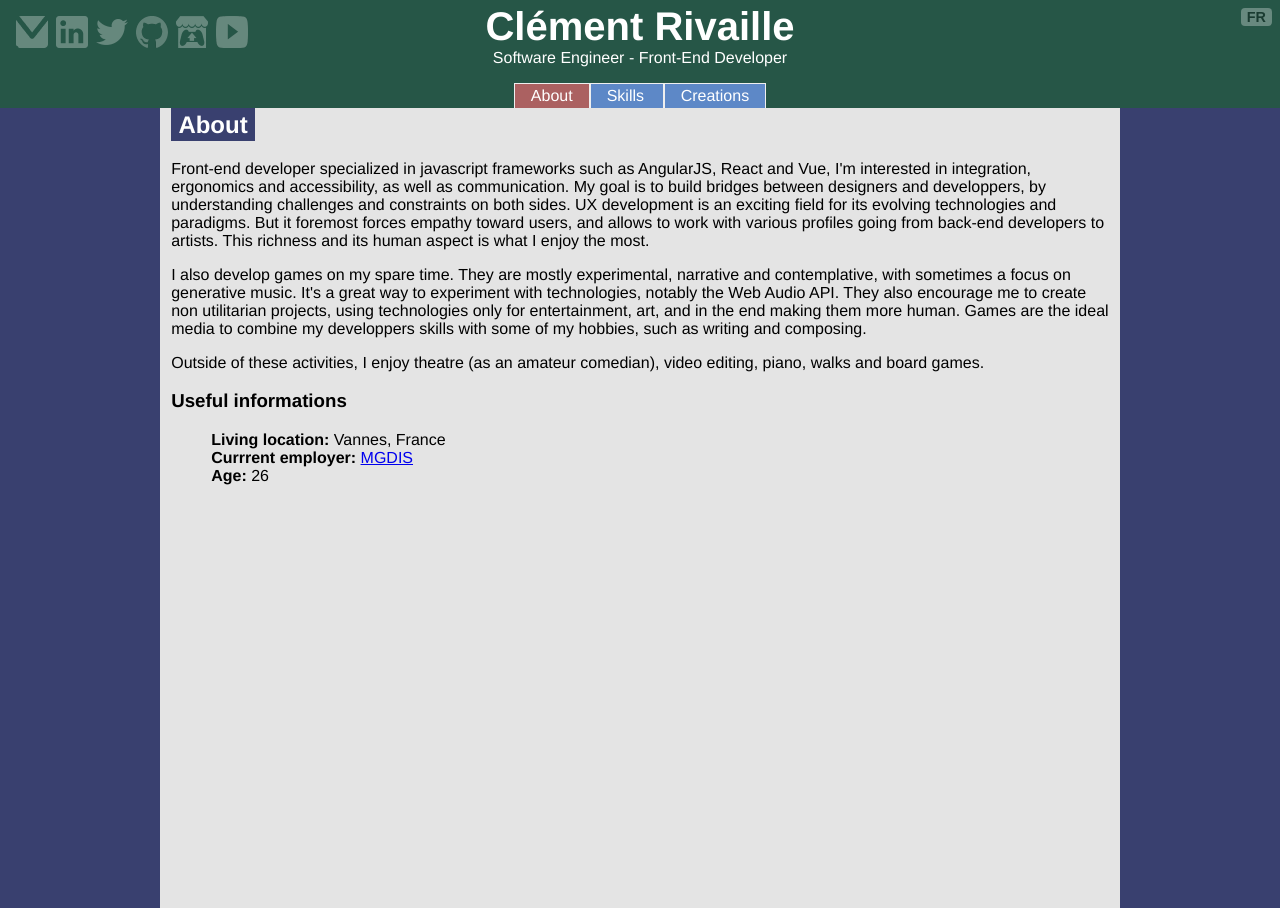
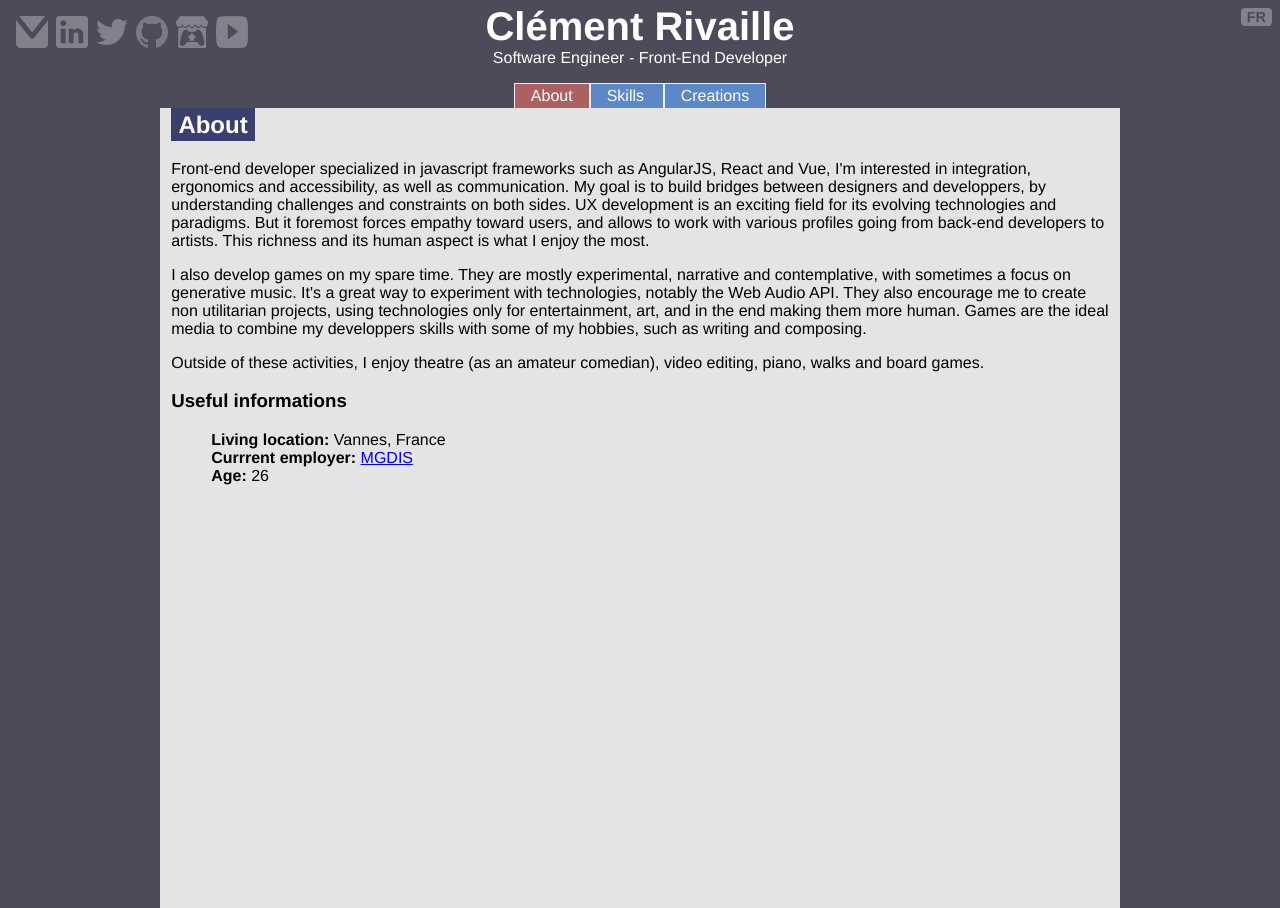
Before and after one commit to ClementRivaille/ClementRivaille.github.io, a Vue app: page /#/ in a window 1280 px wide. Before the commit this address led to /#/about. Built offline with nearby package versions, Linux system fonts and the light colour scheme.

Commit message:
design: change color theme

```diff
--- a/src/App.vue
+++ b/src/App.vue
@@ -33,7 +33,7 @@ html, body, #app, main {
 }
 
 body {
-  background: #39406f;
+  background-color: #4c4b5a;
   margin: 0;
 }
 
--- a/src/components/LocaleSetting.vue
+++ b/src/components/LocaleSetting.vue
@@ -26,9 +26,10 @@ button {
   opacity: 0.3;
   border: none;
   cursor: pointer;
-  font-weight: bold;
+  font-weight: bolder;
   font-size: 0.9em;
   border-radius: 4px;
+  color: #4c4b5a;
 }
 button:focus {
   opacity: 0.15;
--- a/src/components/TitleHeader.vue
+++ b/src/components/TitleHeader.vue
@@ -22,7 +22,6 @@ export default {
 
 <style scoped>
 * {
-  background: #265647;
   color: white;
 }
 header {
```
